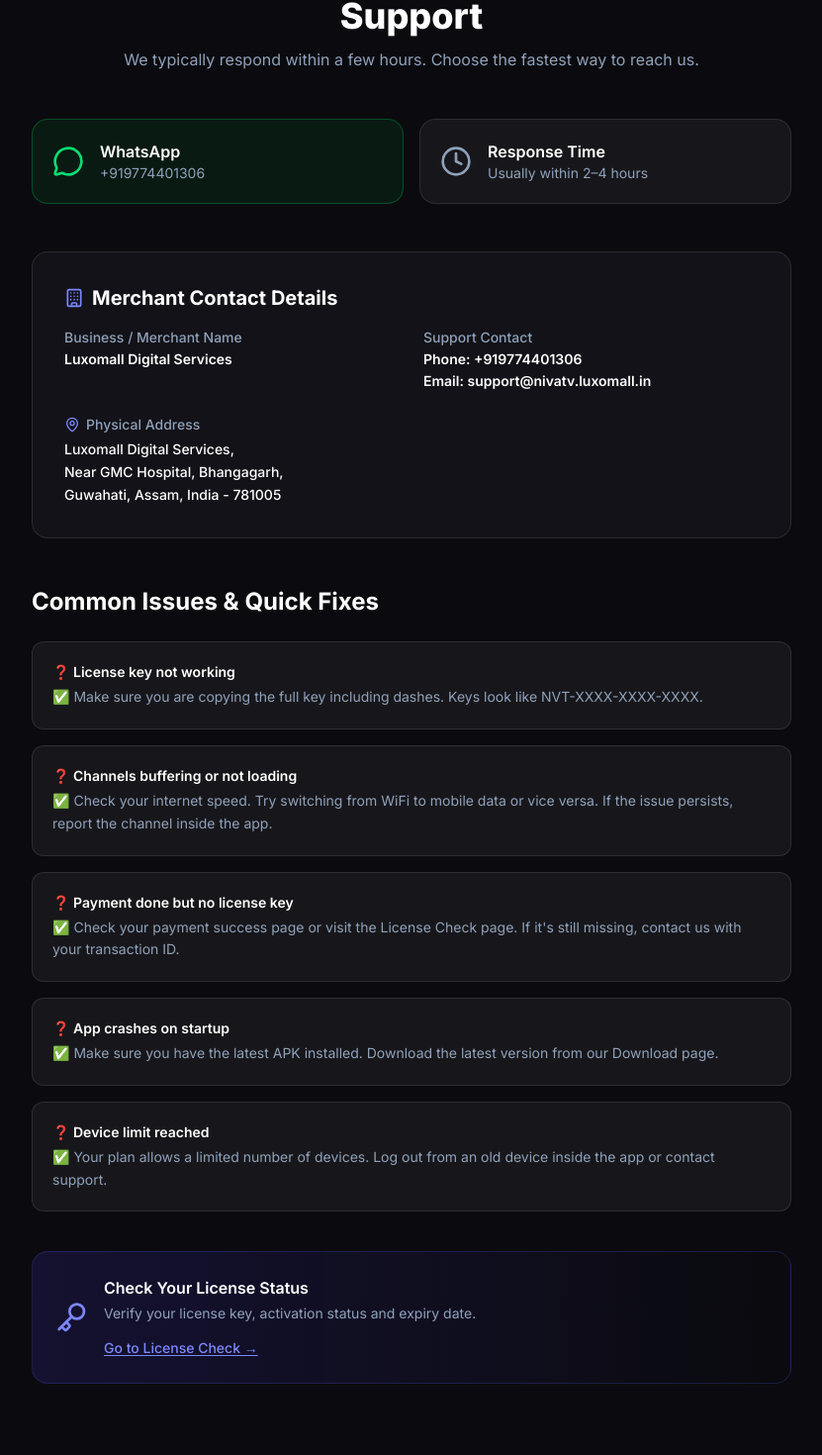
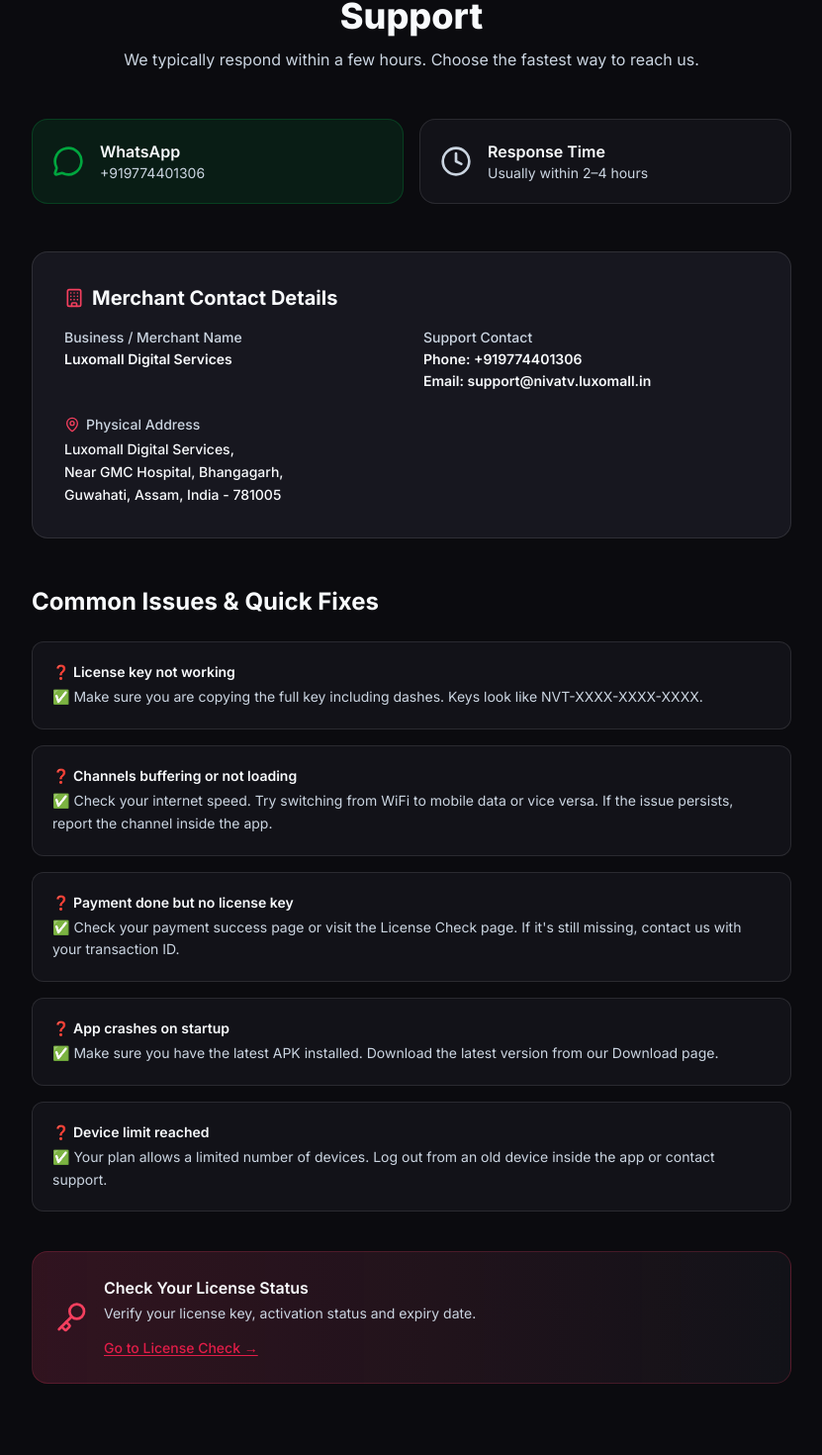
Before and after one commit to rajakumar865465/iptv, a Next.js app in the folder frontend/: page /support in a window 1280 px wide. Shown: the part 100-1570 px from the top of the page at 99% size, without its empty margins (224-1055 px from the left). Built offline with nearby package versions, Linux system fonts and the light colour scheme; no server answers.

Commit message:
fix(support): update support page to use theme-aware css variables instead of hardcoded dark classes

```diff
--- a/frontend/src/app/(public)/support/page.tsx
+++ b/frontend/src/app/(public)/support/page.tsx
@@ -78,8 +78,8 @@
       <script type="application/ld+json" dangerouslySetInnerHTML={{ __html: JSON.stringify(breadcrumbJsonLd) }} />
       <div className="max-w-3xl mx-auto">
         <div className="text-center mb-12">
-          <h1 className="text-4xl font-extrabold text-white mb-3">Support</h1>
-          <p className="text-slate-400">We typically respond within a few hours. Choose the fastest way to reach us.</p>
+          <h1 className="text-4xl font-extrabold text-[var(--color-ink)] mb-3">Support</h1>
+          <p className="text-[var(--color-ink-muted)]">We typically respond within a few hours. Choose the fastest way to reach us.</p>
         </div>
 
         {/* Contact options */}
@@ -88,12 +88,12 @@
             <a
               href={`https://wa.me/${whatsapp.replace(/\D/g, '')}`}
               target="_blank" rel="noreferrer"
-              className="flex items-center gap-4 bg-green-600/10 border border-green-500/30 rounded-2xl p-5 hover:bg-green-600/15 transition-colors"
+              className="flex items-center gap-4 bg-green-500/10 border border-green-500/20 rounded-2xl p-5 hover:bg-green-500/15 transition-colors"
             >
-              <MessageCircle className="w-8 h-8 text-green-400 shrink-0" />
+              <MessageCircle className="w-8 h-8 text-green-600 dark:text-green-400 shrink-0" />
               <div>
-                <p className="text-white font-semibold">WhatsApp</p>
-                <p className="text-slate-400 text-sm">{whatsapp}</p>
+                <p className="text-[var(--color-ink)] font-semibold">WhatsApp</p>
+                <p className="text-[var(--color-ink-muted)] text-sm">{whatsapp}</p>
               </div>
             </a>
           )}
@@ -101,12 +101,12 @@
           {email && (
             <a
               href={`mailto:${email}`}
-              className="flex items-center gap-4 bg-blue-600/10 border border-blue-500/30 rounded-2xl p-5 hover:bg-blue-600/15 transition-colors"
+              className="flex items-center gap-4 bg-blue-500/10 border border-blue-500/20 rounded-2xl p-5 hover:bg-blue-500/15 transition-colors"
             >
-              <Mail className="w-8 h-8 text-blue-400 shrink-0" />
+              <Mail className="w-8 h-8 text-blue-600 dark:text-blue-400 shrink-0" />
               <div>
-                <p className="text-white font-semibold">Email</p>
-                <p className="text-slate-400 text-sm break-all">{email}</p>
+                <p className="text-[var(--color-ink)] font-semibold">Email</p>
+                <p className="text-[var(--color-ink-muted)] text-sm break-all">{email}</p>
               </div>
             </a>
           )}
@@ -115,12 +115,12 @@
             <a
               href={telegram}
               target="_blank" rel="noreferrer"
-              className="flex items-center gap-4 bg-sky-600/10 border border-sky-500/30 rounded-2xl p-5 hover:bg-sky-600/15 transition-colors"
+              className="flex items-center gap-4 bg-sky-500/10 border border-sky-500/20 rounded-2xl p-5 hover:bg-sky-500/15 transition-colors"
             >
-              <MessageCircle className="w-8 h-8 text-sky-400 shrink-0" />
+              <MessageCircle className="w-8 h-8 text-sky-600 dark:text-sky-400 shrink-0" />
               <div>
-                <p className="text-white font-semibold">Telegram</p>
-                <p className="text-slate-400 text-sm">Join our Telegram group</p>
+                <p className="text-[var(--color-ink)] font-semibold">Telegram</p>
+                <p className="text-[var(--color-ink-muted)] text-sm">Join our Telegram group</p>
               </div>
             </a>
           )}
@@ -128,43 +128,43 @@
           {phone && (
             <a
               href={`tel:${phone}`}
-              className="flex items-center gap-4 bg-purple-600/10 border border-purple-500/30 rounded-2xl p-5 hover:bg-purple-600/15 transition-colors"
+              className="flex items-center gap-4 bg-purple-500/10 border border-purple-500/20 rounded-2xl p-5 hover:bg-purple-500/15 transition-colors"
             >
-              <Phone className="w-8 h-8 text-purple-400 shrink-0" />
+              <Phone className="w-8 h-8 text-purple-600 dark:text-purple-400 shrink-0" />
               <div>
-                <p className="text-white font-semibold">Phone / Call</p>
-                <p className="text-slate-400 text-sm">{phone}</p>
+                <p className="text-[var(--color-ink)] font-semibold">Phone / Call</p>
+                <p className="text-[var(--color-ink-muted)] text-sm">{phone}</p>
               </div>
             </a>
           )}
 
-          <div className="flex items-center gap-4 bg-white/5 border border-white/10 rounded-2xl p-5">
-            <Clock className="w-8 h-8 text-slate-400 shrink-0" />
+          <div className="flex items-center gap-4 bg-[var(--color-surface)] border border-[var(--color-line)] rounded-2xl p-5">
+            <Clock className="w-8 h-8 text-[var(--color-ink-muted)] shrink-0" />
             <div>
-              <p className="text-white font-semibold">Response Time</p>
-              <p className="text-slate-400 text-sm">Usually within 2–4 hours</p>
+              <p className="text-[var(--color-ink)] font-semibold">Response Time</p>
+              <p className="text-[var(--color-ink-muted)] text-sm">Usually within 2–4 hours</p>
             </div>
           </div>
         </div>
 
         {/* Merchant & Office Address (Razorpay Compliance) */}
-        <div className="bg-[#121218] border border-white/10 rounded-2xl p-6 sm:p-8 mb-12">
-          <h2 className="text-xl font-bold text-white mb-4 flex items-center gap-2">
-            <Building className="w-5 h-5 text-indigo-400" /> Merchant Contact Details
+        <div className="bg-[var(--color-surface-2)] border border-[var(--color-line)] rounded-2xl p-6 sm:p-8 mb-12">
+          <h2 className="text-xl font-bold text-[var(--color-ink)] mb-4 flex items-center gap-2">
+            <Building className="w-5 h-5 text-brand-500" /> Merchant Contact Details
           </h2>
           <div className="grid grid-cols-1 md:grid-cols-2 gap-6 text-sm">
             <div>
-              <p className="text-slate-400 font-medium">Business / Merchant Name</p>
-              <p className="text-white font-semibold mt-0.5">Luxomall Digital Services</p>
+              <p className="text-[var(--color-ink-muted)] font-medium">Business / Merchant Name</p>
+              <p className="text-[var(--color-ink)] font-semibold mt-0.5">Luxomall Digital Services</p>
             </div>
             <div>
-              <p className="text-slate-400 font-medium">Support Contact</p>
-              <p className="text-white font-semibold mt-0.5">Phone: {phone || '+919774401306'}</p>
-              <p className="text-white font-semibold mt-0.5">Email: {email || 'support@nivatv.luxomall.in'}</p>
+              <p className="text-[var(--color-ink-muted)] font-medium">Support Contact</p>
+              <p className="text-[var(--color-ink)] font-semibold mt-0.5">Phone: {phone || '+919774401306'}</p>
+              <p className="text-[var(--color-ink)] font-semibold mt-0.5">Email: {email || 'support@nivatv.luxomall.in'}</p>
             </div>
             <div className="md:col-span-2">
-              <p className="text-slate-400 font-medium flex items-center gap-1.5"><MapPin className="w-4 h-4 text-indigo-400" /> Physical Address</p>
-              <p className="text-white font-medium mt-1 leading-relaxed">
+              <p className="text-[var(--color-ink-muted)] font-medium flex items-center gap-1.5"><MapPin className="w-4 h-4 text-brand-500" /> Physical Address</p>
+              <p className="text-[var(--color-ink)] font-medium mt-1 leading-relaxed">
                 Luxomall Digital Services,<br />
                 Near GMC Hospital, Bhangagarh,<br />
                 Guwahati, Assam, India - 781005
@@ -175,24 +175,24 @@
 
         {/* Common issues */}
         <div className="mb-10">
-          <h2 className="text-2xl font-bold text-white mb-6">Common Issues & Quick Fixes</h2>
+          <h2 className="text-2xl font-bold text-[var(--color-ink)] mb-6">Common Issues & Quick Fixes</h2>
           <div className="space-y-4">
             {COMMON_ISSUES.map(item => (
-              <div key={item.issue} className="bg-white/5 border border-white/10 rounded-xl p-5">
-                <p className="text-white font-semibold text-sm mb-1">❓ {item.issue}</p>
-                <p className="text-slate-400 text-sm leading-relaxed">✅ {item.fix}</p>
+              <div key={item.issue} className="bg-[var(--color-surface)] border border-[var(--color-line)] rounded-xl p-5">
+                <p className="text-[var(--color-ink)] font-semibold text-sm mb-1">❓ {item.issue}</p>
+                <p className="text-[var(--color-ink-muted)] text-sm leading-relaxed">✅ {item.fix}</p>
               </div>
             ))}
           </div>
         </div>
 
         {/* License check CTA */}
-        <div className="bg-gradient-to-r from-indigo-600/15 to-transparent border border-indigo-500/20 rounded-2xl p-6 flex items-center gap-4">
-          <Key className="w-8 h-8 text-indigo-400 shrink-0" />
+        <div className="bg-gradient-to-r from-brand-600/15 to-transparent border border-brand-500/20 bg-[var(--color-surface)] rounded-2xl p-6 flex items-center gap-4">
+          <Key className="w-8 h-8 text-brand-500 shrink-0" />
           <div>
-            <p className="text-white font-semibold mb-1">Check Your License Status</p>
-            <p className="text-slate-400 text-sm mb-3">Verify your license key, activation status and expiry date.</p>
-            <Link href="/license" className="text-sm text-indigo-400 hover:text-blue-300 font-medium underline underline-offset-2">
+            <p className="text-[var(--color-ink)] font-semibold mb-1">Check Your License Status</p>
+            <p className="text-[var(--color-ink-muted)] text-sm mb-3">Verify your license key, activation status and expiry date.</p>
+            <Link href="/license" className="text-sm text-brand-600 dark:text-brand-400 hover:text-brand-500 font-medium underline underline-offset-2">
               Go to License Check →
             </Link>
           </div>
```
